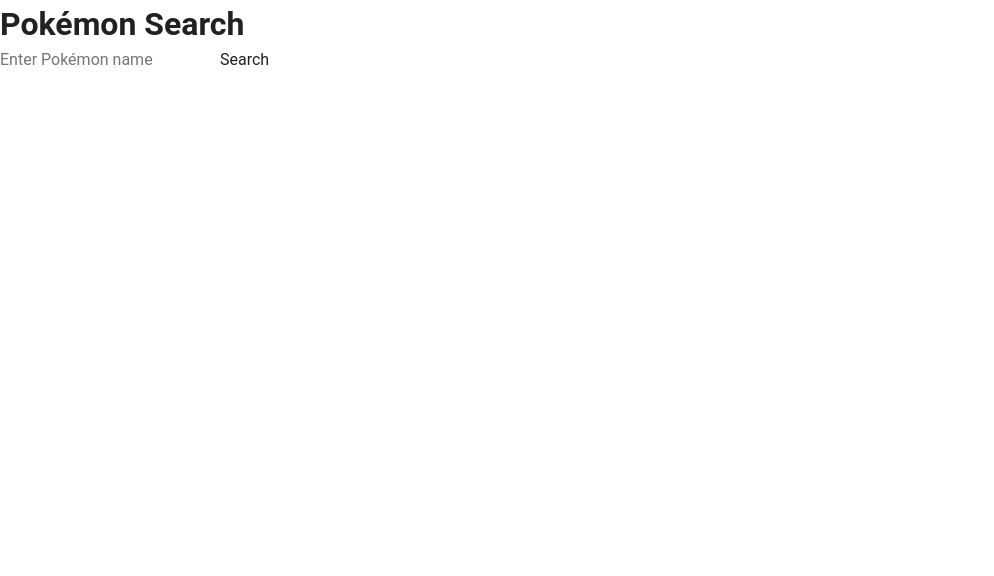
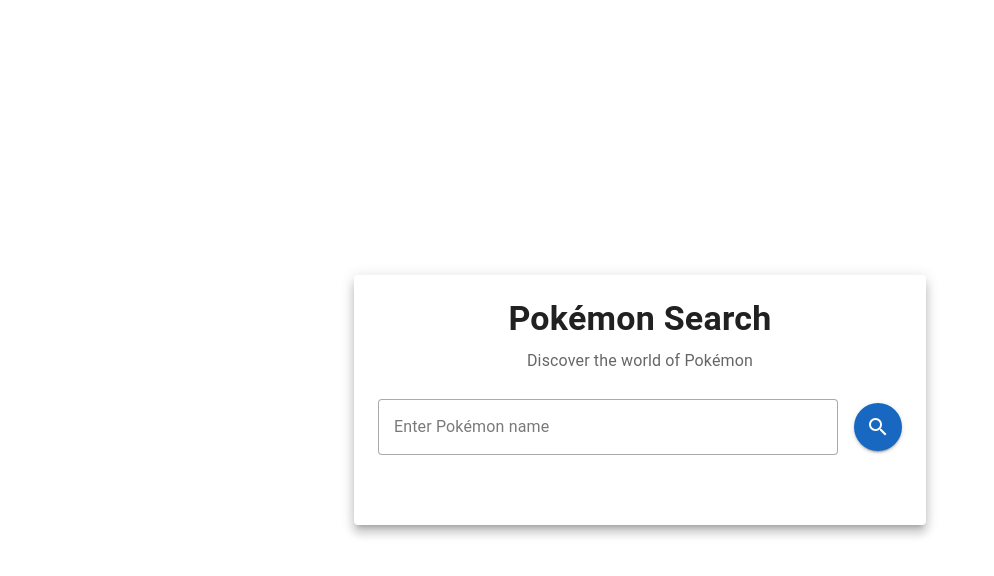
Before and after one commit to KJR020/PokeGraphQL, a Nuxt app: page / in a window 1280 px wide. Shown: the top 576 px of the page, without its empty margins (0-994 px from the left). Built offline with nearby package versions, Linux system fonts and the light colour scheme.

Commit message:
✨ トップページとヘッダー部のデザインを更新

```diff
--- a/components/organisms/AppBar.vue
+++ b/components/organisms/AppBar.vue
@@ -15,7 +15,9 @@
 <template>
   <v-app-bar flat>
     <v-container class="mx-auto d-flex align-center justify-center">
-      <v-avatar class="me-4 " color="grey-darken-1" size="32"></v-avatar>
+      <v-avatar class="me-4" size="32">
+        <v-img src="/pokeball-icon.png" alt="Pokeball Icon" class="rotate-on-hover"></v-img>
+      </v-avatar>
       <v-btn v-for="link in links" :key="link.name" :text="link.name" :to="link.path" variant="text"></v-btn>
       <v-spacer></v-spacer>
       <v-responsive max-width="160">
@@ -25,3 +27,13 @@
     </v-container>
   </v-app-bar>
 </template>
+
+<style scoped>
+.rotate-on-hover {
+  transition: transform 0.3s ease;
+}
+
+.rotate-on-hover:hover {
+  transform: rotate(180deg);
+}
+</style>
--- a/pages/index.vue
+++ b/pages/index.vue
@@ -11,6 +11,7 @@
 const pokemonName = ref<string>('');
 const pokemon = ref<Pokemon | null>(null);
 const pokemonDescription = ref('');
+const loading = ref(false);
 
 function isWikipediaPage(obj: any): obj is WikipediaPage {
   return obj && typeof obj.pageid === 'number' && typeof obj.ns === 'number' && typeof obj.title === 'string' && typeof obj.extract === 'string';
@@ -39,6 +40,7 @@
 const fetchPokemonData = async () => {
   if (pokemonName.value) {
     try {
+      loading.value = true;
       console.log('fetching pokemon data');
       const fetchedPokemon = await fetchPokemon(pokemonName.value);
       pokemon.value = fetchedPokemon;
@@ -47,6 +49,8 @@
       pokemonDescription.value = description;
     } catch (error) {
       console.error('Error fetching Pokemon:', error);
+    } finally {
+      loading.value = false;
     }
   }
 };
@@ -54,25 +58,89 @@
 </script>
 
 <template #default>
-  <v-sheet min-height="70vh" rounded="lg">
-    <h1>Pokémon Search</h1>
+  <v-container class="fill-height">
+    <v-row justify="center" align="center">
+      <v-col cols="12" sm="8" md="6">
+        <v-card class="mx-auto pa-6" elevation="8">
+          <div class="text-center mb-6">
+            <h1 class="text-h4 font-weight-bold primary--text mb-2">Pokémon Search</h1>
+            <p class="text-subtitle-1 text-medium-emphasis">Discover the world of Pokémon</p>
+          </div>
 
-    <input v-model="pokemonName" placeholder="Enter Pokémon name" />
-    <button @click="fetchPokemonData">Search</button>
-    <div v-if="pokemon">
-      <h2>{{ pokemon.name }}</h2>
-      <img :src="pokemon.image" alt="Pokemon image" />
-      <p>Types: {{ pokemon.types.join(', ') }}</p>
-      <div>
-        <h3>Attacks:</h3>
-        <ul>
-          <li v-for="(attack, index) in pokemon.attacks" :key="index">{{ attack }}</li>
-        </ul>
-      </div>
-      <div v-if="pokemonDescription">
-        <h3>Description:</h3>
-        <p>{{ pokemonDescription }}</p>
-      </div>
-    </div>
-  </v-sheet>
+          <v-form @submit.prevent="fetchPokemonData" class="mb-6">
+            <v-text-field v-model="pokemonName" label="Enter Pokémon name" variant="outlined"
+              :rules="[v => !!v || 'Name is required']" clearable @keyup.enter="fetchPokemonData">
+              <template v-slot:append>
+                <v-btn color="primary" icon="mdi-magnify" @click="fetchPokemonData" :loading="loading"></v-btn>
+              </template>
+            </v-text-field>
+          </v-form>
+
+          <v-expand-transition>
+            <div v-if="pokemon" class="pokemon-details">
+              <v-divider class="mb-6"></v-divider>
+
+              <div class="text-center mb-6">
+                <h2 class="text-h5 text-capitalize mb-4">{{ pokemon.name }}</h2>
+                <v-img :src="pokemon.image" alt="Pokemon image" class="mx-auto mb-4 pokemon-image" max-width="200"
+                  contain></v-img>
+
+                <v-chip-group class="mb-4">
+                  <v-chip v-for="type in pokemon.types" :key="type" color="primary" variant="elevated"
+                    class="text-capitalize">
+                    {{ type }}
+                  </v-chip>
+                </v-chip-group>
+              </div>
+
+              <v-expansion-panels variant="accordion">
+                <v-expansion-panel>
+                  <v-expansion-panel-title>Attacks</v-expansion-panel-title>
+                  <v-expansion-panel-text>
+                    <v-list lines="one">
+                      <v-list-item v-for="(attack, index) in pokemon.attacks" :key="index" :title="attack"
+                        prepend-icon="mdi-flash"></v-list-item>
+                    </v-list>
+                  </v-expansion-panel-text>
+                </v-expansion-panel>
+
+                <v-expansion-panel v-if="pokemonDescription">
+                  <v-expansion-panel-title>Description</v-expansion-panel-title>
+                  <v-expansion-panel-text>
+                    {{ pokemonDescription }}
+                  </v-expansion-panel-text>
+                </v-expansion-panel>
+              </v-expansion-panels>
+            </div>
+          </v-expand-transition>
+        </v-card>
+      </v-col>
+    </v-row>
+  </v-container>
 </template>
+
+<style scoped>
+.pokemon-details {
+  animation: fadeIn 0.5s ease-out;
+}
+
+.pokemon-image {
+  transition: transform 0.3s ease;
+}
+
+.pokemon-image:hover {
+  transform: scale(1.1);
+}
+
+@keyframes fadeIn {
+  from {
+    opacity: 0;
+    transform: translateY(20px);
+  }
+
+  to {
+    opacity: 1;
+    transform: translateY(0);
+  }
+}
+</style>
```
Also changed, not shown: public/pokeball-icon.png (added).
